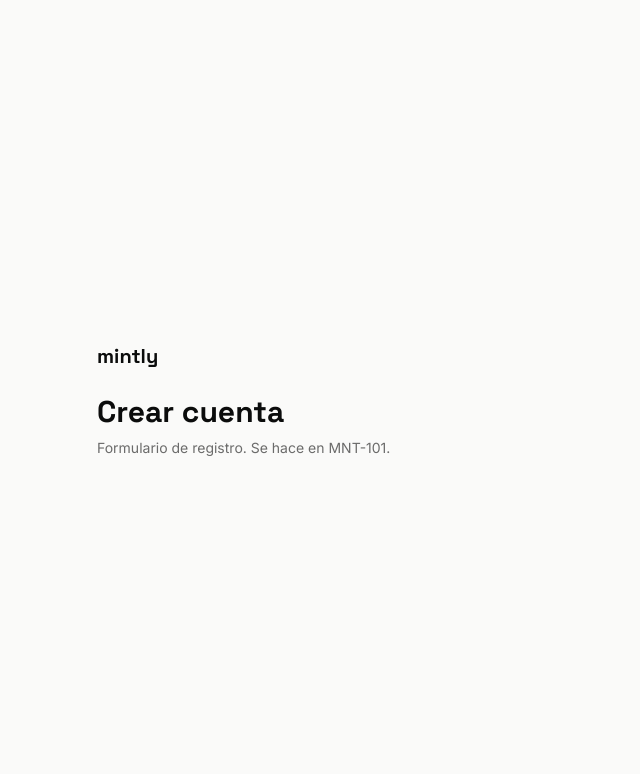
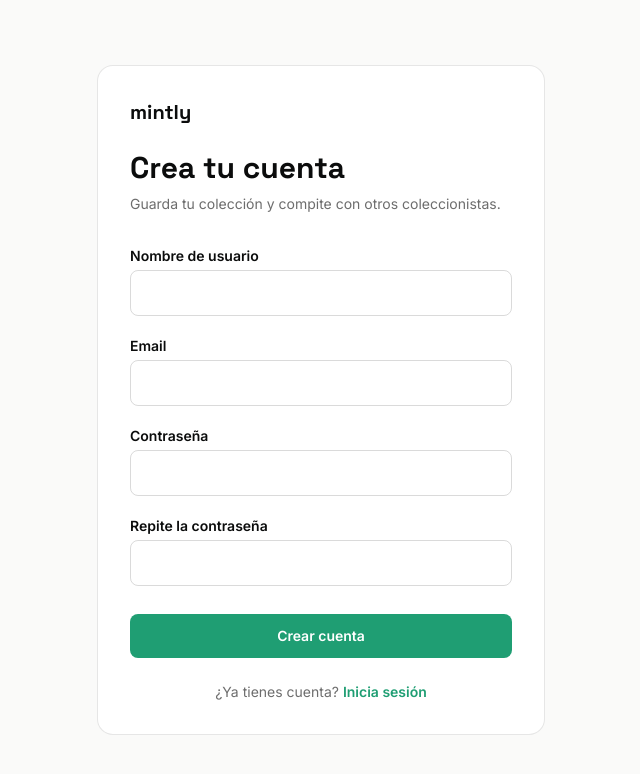
Before and after one commit to Maliketh4bc/Mintly-frontend, an Angular app: page /registro in a window 1280 px wide. Shown: the top 774 px of the page, without its empty margins (319-959 px from the left). Built offline with nearby package versions, Linux system fonts and the light colour scheme.

Commit message:
MNT-101 Formulario de registro reactivo con envío simulado

```diff
--- a/src/app/pages/registro/registro.component.html
+++ b/src/app/pages/registro/registro.component.html
@@ -1,7 +1,57 @@
-<section class="flex min-h-screen items-center justify-center px-4">
-    <div class="w-full max-w-md">
-        <p class="font-display text-xl font-bold">mintly</p>
-        <h1 class="mt-6 font-display text-3xl font-bold">Crear cuenta</h1>
-        <p class="mt-2 text-sm text-ink/60">Formulario de registro. Se hace en MNT-101.</p>
-    </div>
+<section class="flex min-h-screen items-center justify-center px-4 py-10">
+  <div class="w-full max-w-md rounded-2xl border border-ink/10 bg-white p-8">
+    <p class="font-display text-xl font-bold">mintly</p>
+
+    @if (usuarioRegistrado) {
+      <h1 class="mt-6 font-display text-3xl font-bold">¡Cuenta creada!</h1>
+      <p class="mt-2 text-sm text-ink/60">
+        Bienvenido, {{ usuarioRegistrado.username }}. Te hemos registrado con {{ usuarioRegistrado.email }}.
+      </p>
+      <p class="mt-1 text-xs text-ink/40">Registro simulado: los datos todavía no se guardan.</p>
+
+      <a routerLink="/inicio"
+        class="mt-8 block rounded-lg bg-mint-deep px-4 py-3 text-center text-sm font-semibold text-white hover:opacity-90">
+        Ir al inicio
+      </a>
+    } @else {
+      <h1 class="mt-6 font-display text-3xl font-bold">Crea tu cuenta</h1>
+      <p class="mt-2 text-sm text-ink/60">Guarda tu colección y compite con otros coleccionistas.</p>
+
+      <form [formGroup]="registroForm" (ngSubmit)="onSubmit()" class="mt-8 flex flex-col gap-5">
+        <div class="flex flex-col gap-1">
+          <label for="username" class="text-sm font-semibold">Nombre de usuario</label>
+          <input id="username" type="text" formControlName="username" autocomplete="username"
+            class="rounded-lg border border-ink/15 px-4 py-3 text-sm outline-none focus:border-mint-deep">
+        </div>
+
+        <div class="flex flex-col gap-1">
+          <label for="email" class="text-sm font-semibold">Email</label>
+          <input id="email" type="email" formControlName="email" autocomplete="email"
+            class="rounded-lg border border-ink/15 px-4 py-3 text-sm outline-none focus:border-mint-deep">
+        </div>
+
+        <div class="flex flex-col gap-1">
+          <label for="password" class="text-sm font-semibold">Contraseña</label>
+          <input id="password" type="password" formControlName="password" autocomplete="new-password"
+            class="rounded-lg border border-ink/15 px-4 py-3 text-sm outline-none focus:border-mint-deep">
+        </div>
+
+        <div class="flex flex-col gap-1">
+          <label for="confirmPassword" class="text-sm font-semibold">Repite la contraseña</label>
+          <input id="confirmPassword" type="password" formControlName="confirmPassword" autocomplete="new-password"
+            class="rounded-lg border border-ink/15 px-4 py-3 text-sm outline-none focus:border-mint-deep">
+        </div>
+
+        <button type="submit"
+          class="mt-2 rounded-lg bg-mint-deep px-4 py-3 text-sm font-semibold text-white hover:opacity-90">
+          Crear cuenta
+        </button>
+      </form>
+
+      <p class="mt-6 text-center text-sm text-ink/60">
+        ¿Ya tienes cuenta?
+        <a routerLink="/login" class="font-semibold text-mint-deep hover:underline">Inicia sesión</a>
+      </p>
+    }
+  </div>
 </section>
--- a/src/app/pages/registro/registro.component.ts
+++ b/src/app/pages/registro/registro.component.ts
@@ -1,11 +1,33 @@
 import { Component } from '@angular/core';
+import { FormControl, FormGroup, ReactiveFormsModule } from '@angular/forms';
+import { RouterLink } from '@angular/router';
+
+interface UsuarioRegistrado {
+  username: string;
+  email: string;
+}
 
 @Component({
   selector: 'app-registro',
-  imports: [],
+  imports: [ReactiveFormsModule, RouterLink],
   templateUrl: './registro.component.html',
   styleUrl: './registro.component.css'
 })
 export class RegistroComponent {
 
+  registroForm = new FormGroup({
+    username: new FormControl('', { nonNullable: true }),
+    email: new FormControl('', { nonNullable: true}),
+    password: new FormControl('', {nonNullable: true}),
+    confirmPassword: new FormControl('', { nonNullable: true}),
+  });
+
+  usuarioRegistrado: UsuarioRegistrado | undefined;
+
+  onSubmit() {
+    const { username, email } = this.registroForm.getRawValue();
+
+    console.log('Registro simulado:', {username, email});
+    this.usuarioRegistrado = { username, email };
+  }
 }
```
